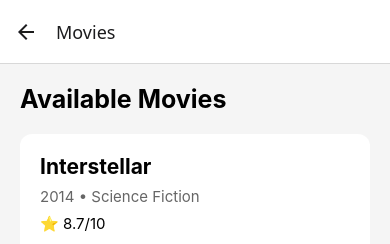
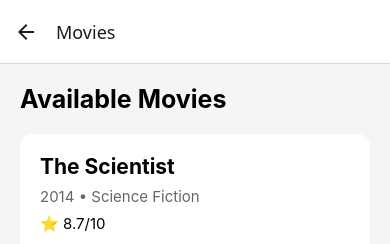
Before and after one commit to munozraven97/Activities-Munoz, a React Native app in the folder Activity4-AppNavigation4/: screen /MovieList in a window 390 px wide. Shown: the top 244 px of the page. Built offline with nearby package versions, Linux system fonts and the light colour scheme.

Commit message:
Update activities

```diff
--- a/Activity4-AppNavigation4/MovieListScreen.js
+++ b/Activity4-AppNavigation4/MovieListScreen.js
@@ -5,7 +5,7 @@
 const movies = [
   {
     id: 1,
-    title: 'Interstellar',
+    title: 'The Scientist',
     year: 2014,
     genre: 'Science Fiction',
     rating: '8.7/10',
```
